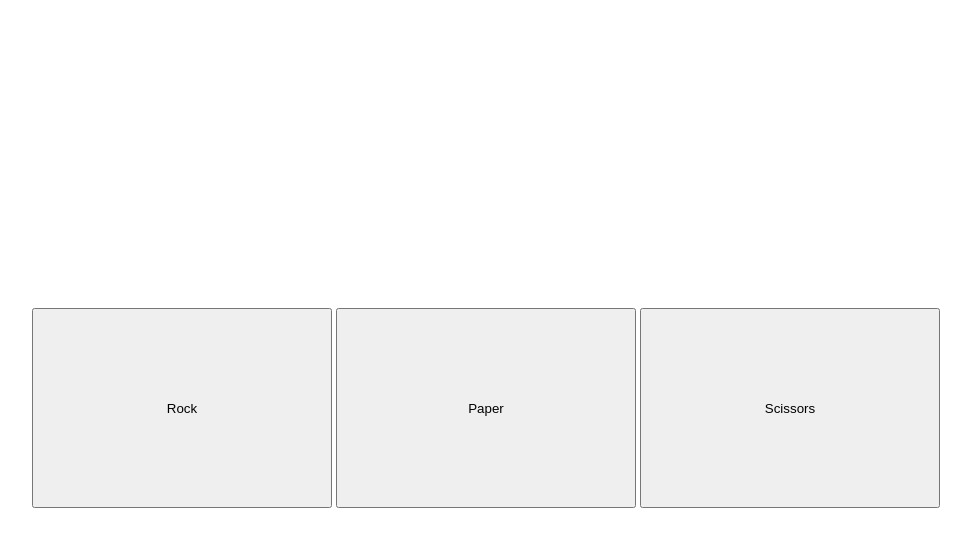
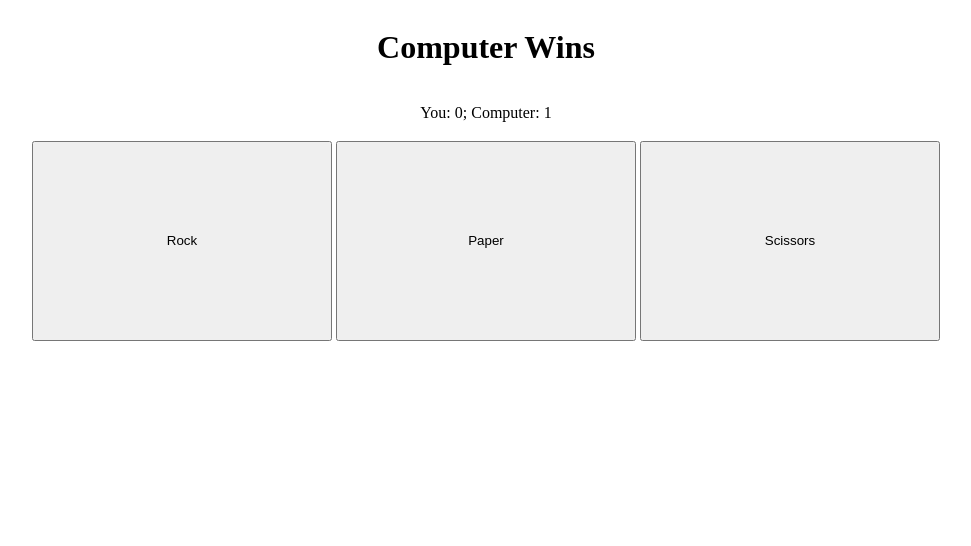
Before and after one commit to RyanKirkland07/Rock-Paper-Scissors, a plain HTML site: page index.html in a window 1280 px wide. Both pictures are taken after a click on the button "Rock". Shown: the whole page, without its empty margins (154-1125 px from the left). Drawn offline with Linux system fonts and the light colour scheme.

Commit message:
made UI show scores and results through text

```diff
--- a/index.html
+++ b/index.html
@@ -13,15 +13,17 @@
             height: 200px;
             padding: 16px;
         }
-        div{
+        #results{
             display: flex;
+            flex-direction: column;
             justify-content: center;
             align-items: center;
-            min-height: 100vh;
         }
     </style>
 </head>
 <body>
+    <div id="results">
+    </div>
 
     <div>
         <table>
--- a/rock-papaer-scissors.js
+++ b/rock-papaer-scissors.js
@@ -9,19 +9,27 @@ const PAPER = 1;
 const SCISSORS = 2;
 
 const WIN = "You Win";
-const LOSE = "You Lose";
+const LOSE = "Computer Wins";
 const DRAW = "Draw";
 
 const rockBtn = document.querySelector("#rock-btn");
 const paperBtn = document.querySelector("#paper-btn");
 const scissorsBtn = document.querySelector("#scissors-btn");
 
+const resultDiv = document.querySelector("#results");
+
+const winner = document.createElement("h1");
+resultDiv.append(winner);
+const scores = document.createElement("p");
+resultDiv.append(scores);
+
+
+let userScore = 0;
+let computerScore = 0;
+
 
 function playRound(event){
     let result;
-
-    let userScore = 0;
-    let computerScore = 0;
 
     let computerChoice = computerDecision();
     let userChoice = userDecision(event.target.id);
@@ -67,9 +75,21 @@ function playRound(event){
         computerScore += 1;
     }
 
-    console.log(result);
-    console.log(`You: ${userScore}; Computer: ${computerScore}`)
+    winner.textContent = result;
+    scores.textContent = `You: ${userScore}; Computer: ${computerScore}`;
 
+    if(userScore == 5){
+        winner.textContent = "User Wins Best of 9";
+        scores.textContent = "Pick again to play another match"
+        userScore = 0;
+        computerScore = 0;
+    }
+    else if(computerScore == 5){
+        winner.textContent = "Computer Wins Best of 9";
+        scores.textContent = "Pick again to play another match"
+        userScore = 0;
+        computerScore = 0;
+    }
 }
 
 function computerDecision(){
```
